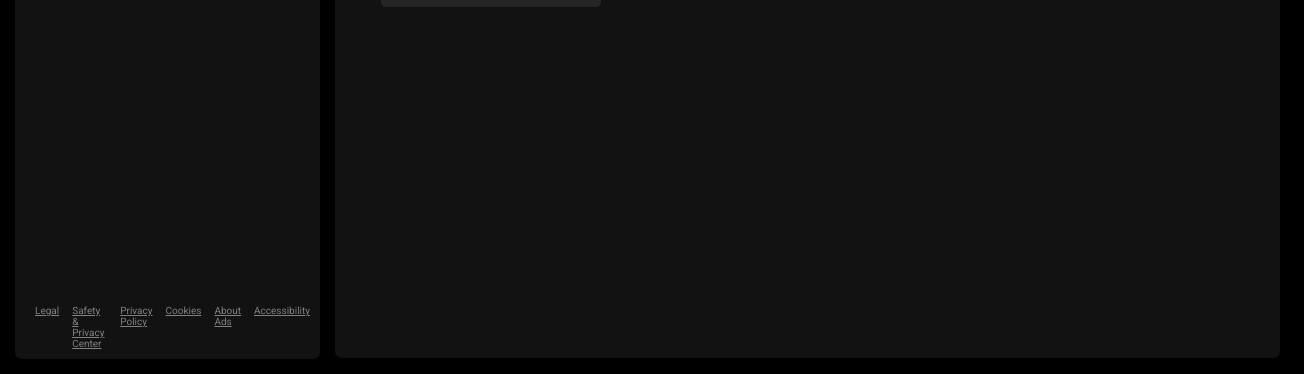
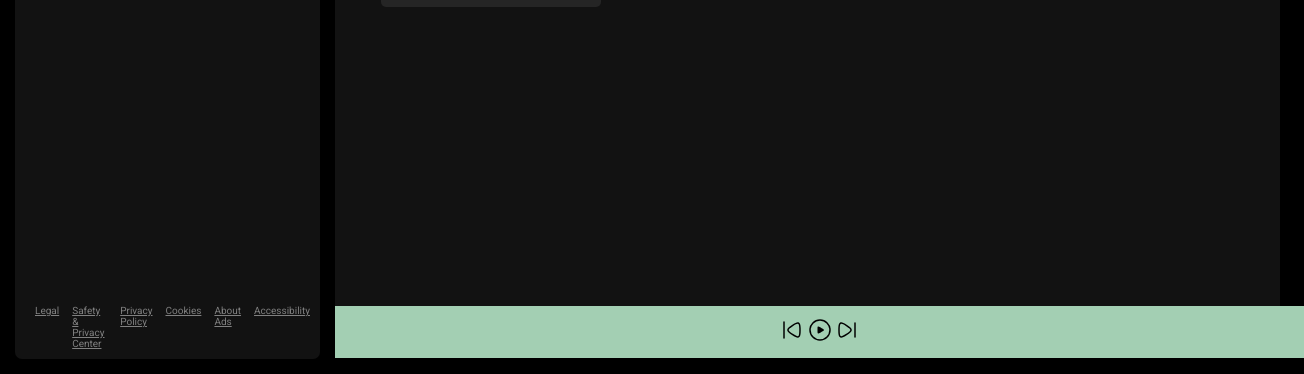
Before and after one commit to Yashparmar0745/project.spotify.clone, a plain HTML site: page index.html in a window 1280 px wide. Shown: the part 435-809 px from the top of the page, 1304 px wide, since content can reach past the window. Drawn offline with Linux system fonts and the light colour scheme.

Commit message:
index.html

```diff
--- a/index.html
+++ b/index.html
@@ -69,7 +69,7 @@
                                 <g transform="translate(2, 2)">
                                     <path
                                         d="M16.8906 10.846C16.5371 12.189 14.8667 13.138 11.5257 15.0361C8.296 16.8709 6.6812 17.7884 5.37983 17.4196C4.8418 17.2671 4.35159 16.9776 3.95624 16.5787C3 15.6139 3 13.7426 3 10C3 6.2574 3 4.3861 3.95624 3.42132C4.35159 3.02245 4.8418 2.73288 5.37983 2.58042C6.6812 2.21165 8.296 3.12907 11.5257 4.96393C14.8667 6.86197 16.5371 7.811 16.8906 9.154C17.0365 9.7084 17.0365 10.2916 16.8906 10.846Z"
-                                        stroke="black" stroke-width="1" stroke-linejoin="round" fill="black" />
+                                        stroke="black" stroke-width="1" stroke-linejoin="round" fill="#000" />
                                 </g>
                             </svg>
                         </div>
@@ -79,6 +79,13 @@
                     </div>
                 </div>
             </div>
+            <div class="playbar">
+                <div class="songbuttons">
+                    <img src="assets/previous.svg" alt="">
+                    <img src="assets/play.svg" alt="">
+                    <img src="assets/next.svg" alt="">
+                </div>
+            </div>
         </div>
     </div>
     <script src="spotify.js"></script>
--- a/spotify.css
+++ b/spotify.css
@@ -74,6 +74,7 @@ body{
 
 .right{
     margin: 16px 0;
+    position: relative;
 }
 
 .footer{
@@ -183,3 +184,14 @@ body{
     font-weight: bold;
     font-size: 17px;
 }
+
+.playbar{
+    position: absolute;
+    bottom: 0;
+    background-color: #a3cfb3;
+    width: 100%;
+    padding: 12px;
+    display: flex;
+    justify-content: center;
+    gap: 16px;
+}
```
Also changed, not shown: assets/next.svg (added), assets/play.svg (added), assets/previous.svg (added).
